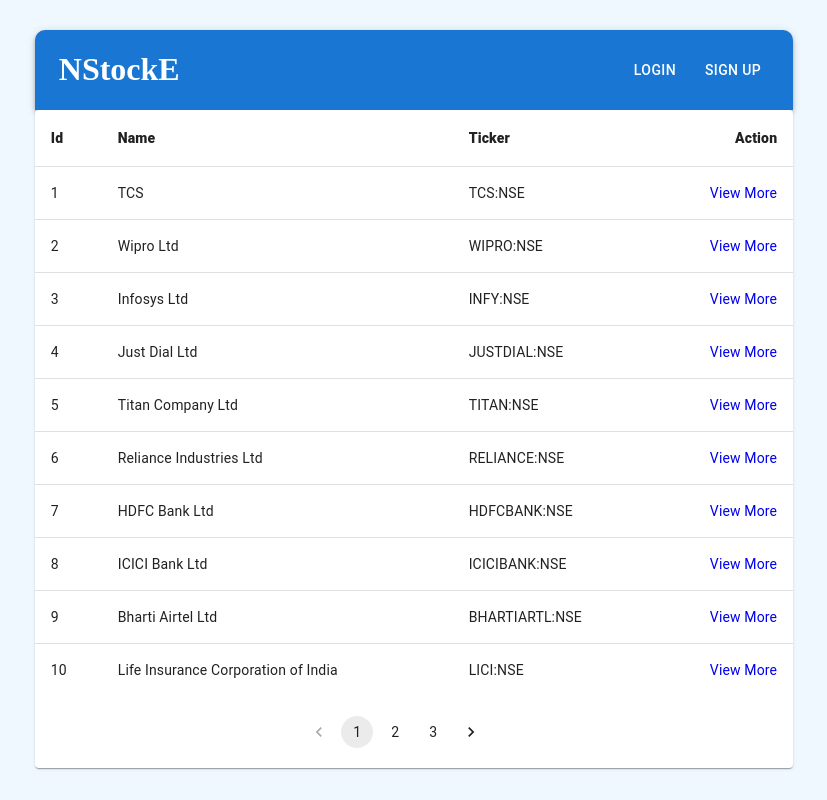
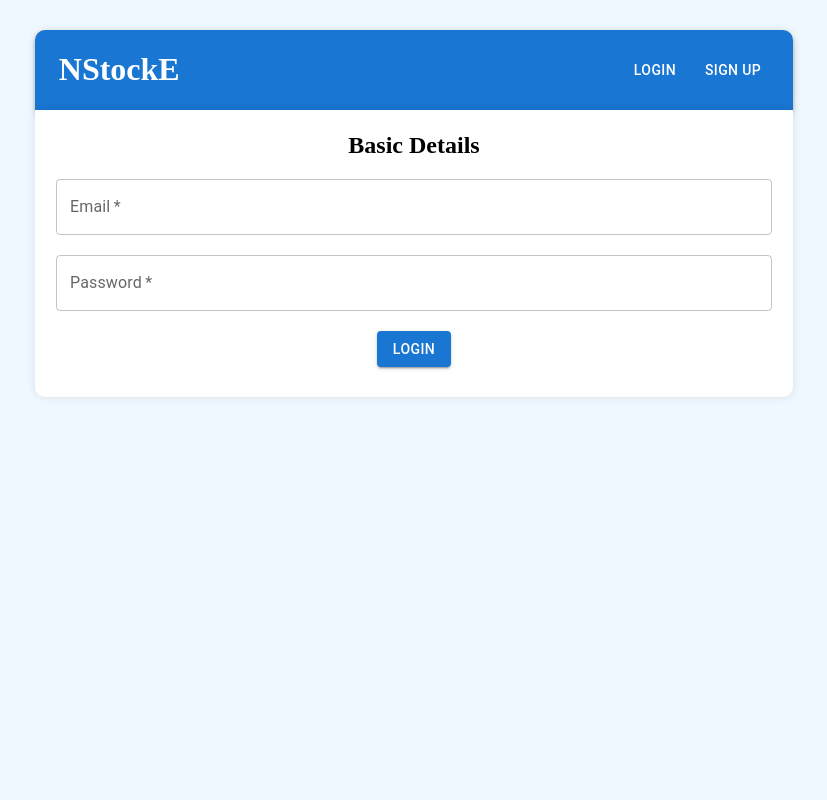
Before and after one commit to shreya-celestial/stocks-mini-project, a React (Create React App) app in the folder reactts/: page /login/user in a window 1280 px wide. Shown: the whole page, without its empty margins (226-1053 px from the left). Built offline with nearby package versions, Linux system fonts and the light colour scheme.

Commit message:
adding login page

```diff
--- a/reactts/src/App.tsx
+++ b/reactts/src/App.tsx
@@ -4,6 +4,7 @@
 import Stock from "./components/Stock";
 import NavBar from "./components/NavBar";
 import SignUp from "./components/SignUp";
+import Login from "./components/Login";
 
 const App: React.FC = () => {
   return (
@@ -13,6 +14,7 @@
         <Routes>
           <Route path="/" element={<TableData />} />
           <Route path="/sign-up" element={<SignUp />} />
+          <Route path="/login/user" element={<Login />} />
           <Route path="/:ticker" element={<Stock />} />
           <Route path="/*" element={<TableData />} />
         </Routes>
--- /dev/null
+++ b/reactts/src/components/Login.tsx
@@ -0,0 +1,51 @@
+import styles from "./modules/signup.module.css";
+import TextField from "@mui/material/TextField";
+import Button from "@mui/material/Button";
+import { useNavigate } from "react-router-dom";
+
+const Login = () => {
+  const nav = useNavigate();
+  const handleSubmit = async (e: any) => {
+    e.preventDefault();
+    const data = {
+      email: e.target.elements.email.value,
+      password: e.target.elements.password.value,
+    };
+    try {
+      const url = `http://localhost:8080/user/login?email=${data.email}&password=${data.password}`;
+      const dataUser = await fetch(url);
+      const response = await dataUser.json();
+      if (response?.status === "success") {
+        nav("/");
+      } else {
+        alert(response?.msg);
+      }
+    } catch (err) {
+      alert("Something went wrong.. Please try again!");
+    }
+  };
+  return (
+    <form className={styles.form} onSubmit={handleSubmit}>
+      <h2>Basic Details</h2>
+      <TextField
+        required
+        label="Email"
+        type="email"
+        name="email"
+        sx={{ width: "94.4%", marginBottom: "20px" }}
+      />
+      <TextField
+        required
+        label="Password"
+        type="password"
+        name="password"
+        sx={{ width: "94.4%", marginBottom: "20px" }}
+      />
+      <Button variant="contained" type="submit">
+        Login
+      </Button>
+    </form>
+  );
+};
+
+export default Login;
--- a/reactts/src/components/NavBar.tsx
+++ b/reactts/src/components/NavBar.tsx
@@ -18,7 +18,7 @@
             NStockE
           </h1>
           <Button color="inherit" sx={{ marginLeft: "auto" }}>
-            <Link to={""} style={{ color: "white" }}>
+            <Link to={"/login/user"} style={{ color: "white" }}>
               Login
             </Link>
           </Button>
```
Also changed, not shown: 4 other files (tests, documents, lock files or other folders).
